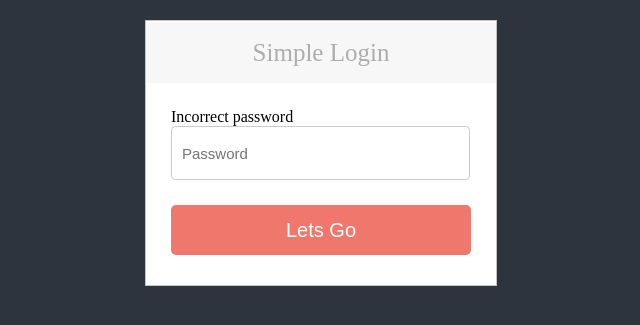
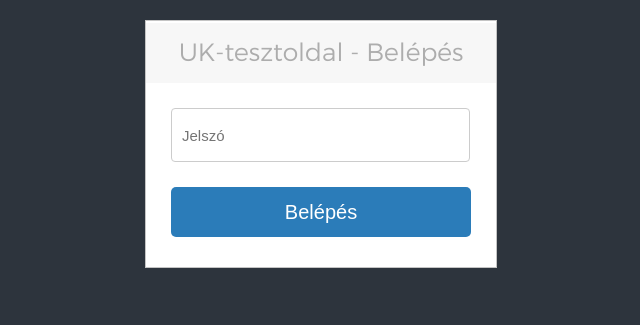
Before and after one commit to Seatis/Seatis.github.io, a Jekyll site: the page login.html, which Jekyll copies as it is, in a window 1280 px wide. Shown: the top 325 px of the page, without its empty margins (319-959 px from the left). Built offline with Jekyll 4.4.1, drawn with Linux system fonts in a browser that asks for light colours.

Commit message:
login cleanup

```diff
--- a/login.css
+++ b/login.css
@@ -1,3 +1,5 @@
+@import url("css/montserrat.css");
+
 body {
   background: #2d343d;
 }
@@ -8,6 +10,14 @@ body {
   padding: 30px 25px;
   background: white;
   border: 1px solid #c4c4c4;
+  font-family: Montserrat, sans-serif;
+}
+
+.login div.fail {
+  padding: 10px;
+  margin: 0 0 15px;
+  background-color: #DE4D4D;
+  color: #fff;
 }
 
 h1.login-title {
@@ -43,11 +53,17 @@ h1.login-title {
   font-size: 20px;
   color: #fff;
   text-align: center;
-  background: #f0776c;
+  /* background: #f0776c; */
+  background:  rgb(43, 124, 185);
+  transition: background-color 200ms ease;
   border: 0;
   border-radius: 5px;
   cursor: pointer;
   outline:0;
+}
+
+.login-button:hover {
+  background-color: rgb(92, 172, 233);
 }
 
 .login-lost
--- a/login.html
+++ b/login.html
@@ -1,15 +1,15 @@
 <!DOCTYPE html>
-<html lang="en">
+<html lang="hu">
     <head>
       <link rel="stylesheet" href="login.css">
     </head>
     <body class="body">
       <form class="login" method="POST">
-        <h1 class="login-title">Simple Login</h1>
-        <div class="fail" style="display: block;" id="failMessage">Incorrect password</div>
+        <h1 class="login-title">UK-tesztoldal - Belépés</h1>
+        <div class="fail" style="display: none;" id="failMessage">Helytelen jelszó</div>
         <!-- <input type="text" class="login-input" placeholder="Email Adress" autofocus> -->
-        <input type="password" name="aerobatic-password" class="login-input" placeholder="Password">
-        <input type="submit" value="Lets Go" class="login-button">
+        <input type="password" name="aerobatic-password" class="login-input" placeholder="Jelszó">
+        <input type="submit" value="Belépés" class="login-button">
       </form>
       <script>
         (function() {
```
